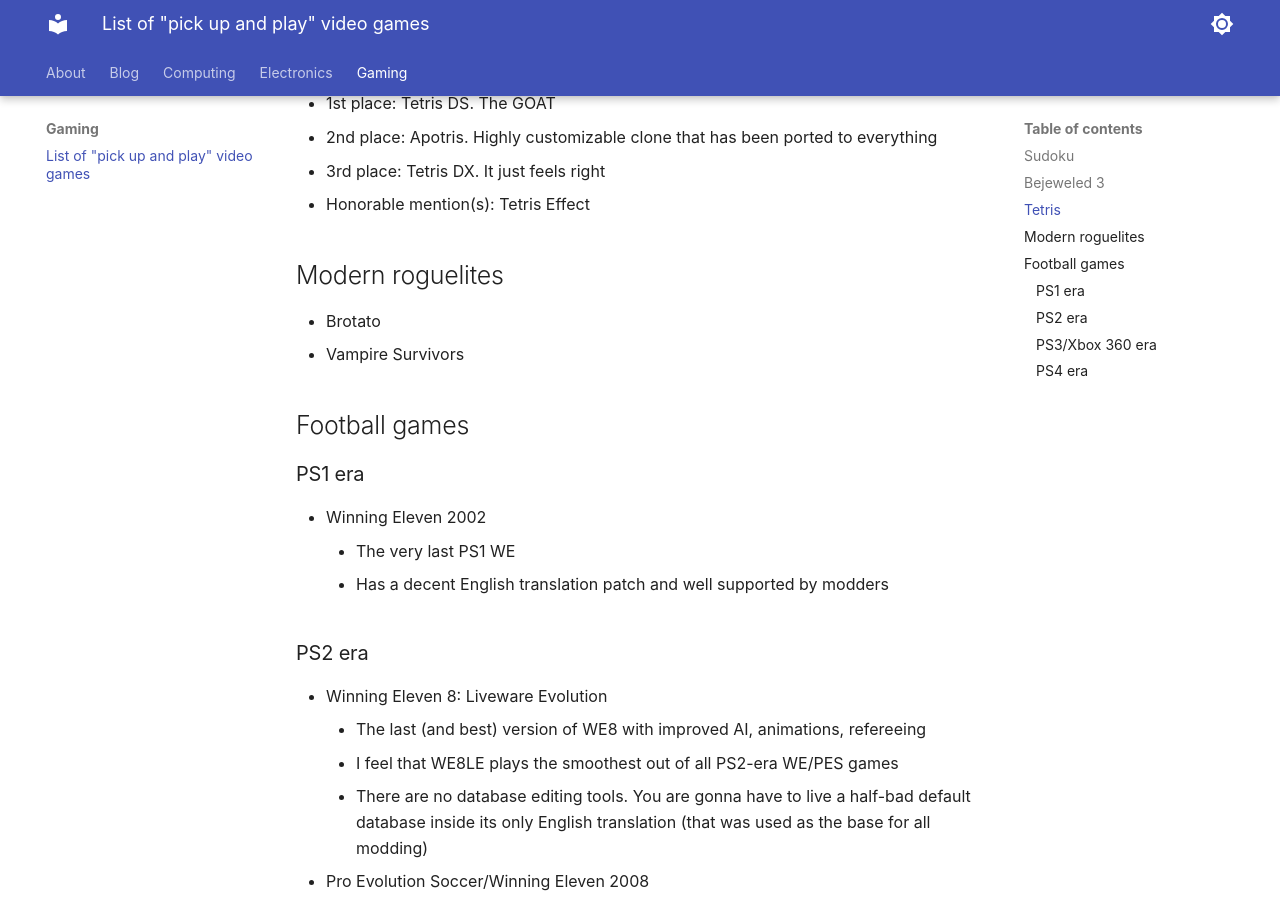
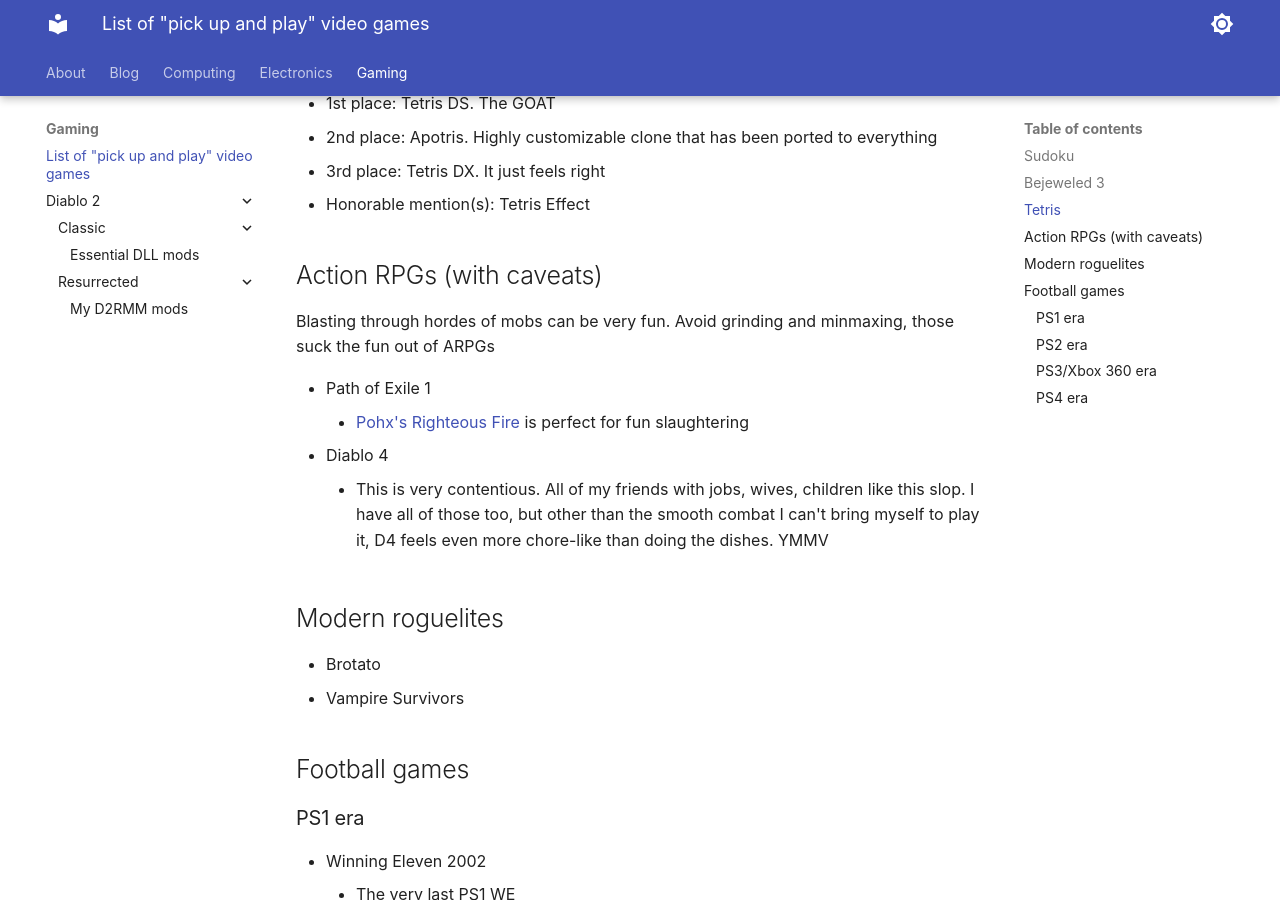
Before and after one commit to crimethinking/crimethinking.github.io, an MkDocs documentation site: the page built from docs/gaming/pick-up-and-play-games.md, in a window 1280 px wide and 900 px high, scrolled down 614 px. Built offline with MkDocs 1.6.1 and Material for MkDocs 9.7.7, drawn with Linux system fonts in a browser that asks for light colours; comment, search, counter and statistics services are not loaded.

Commit message:
gaming update

```diff
--- a/docs/gaming/pick-up-and-play-games.md
+++ b/docs/gaming/pick-up-and-play-games.md
@@ -17,6 +17,16 @@
 * 2nd place: Apotris. Highly customizable clone that has been ported to everything
 * 3rd place: Tetris DX. It just feels right
 * Honorable mention(s): Tetris Effect
+
+## Action RPGs (with caveats)
+Blasting through hordes of mobs can be very fun. Avoid grinding and minmaxing, those suck the fun out of ARPGs
+
+* Path of Exile 1
+    * [Pohx's Righteous Fire](https://pohx.net) is perfect for fun slaughtering
+* Diablo 4
+    * This is very contentious. All of my friends with jobs, wives, children like this slop. I have all of
+    those too, but other than the smooth combat I can't bring myself to play it, D4 feels even more
+    chore-like than doing the dishes. YMMV
 
 ## Modern roguelites
 * Brotato
```
Also changed, not shown: docs/gaming/diablo-2/classic/essential-dll-mods.md (added, +18 -0 lines), docs/gaming/diablo-2/resurrected/my-d2rmm-mods.md (added, +6 -0 lines).
